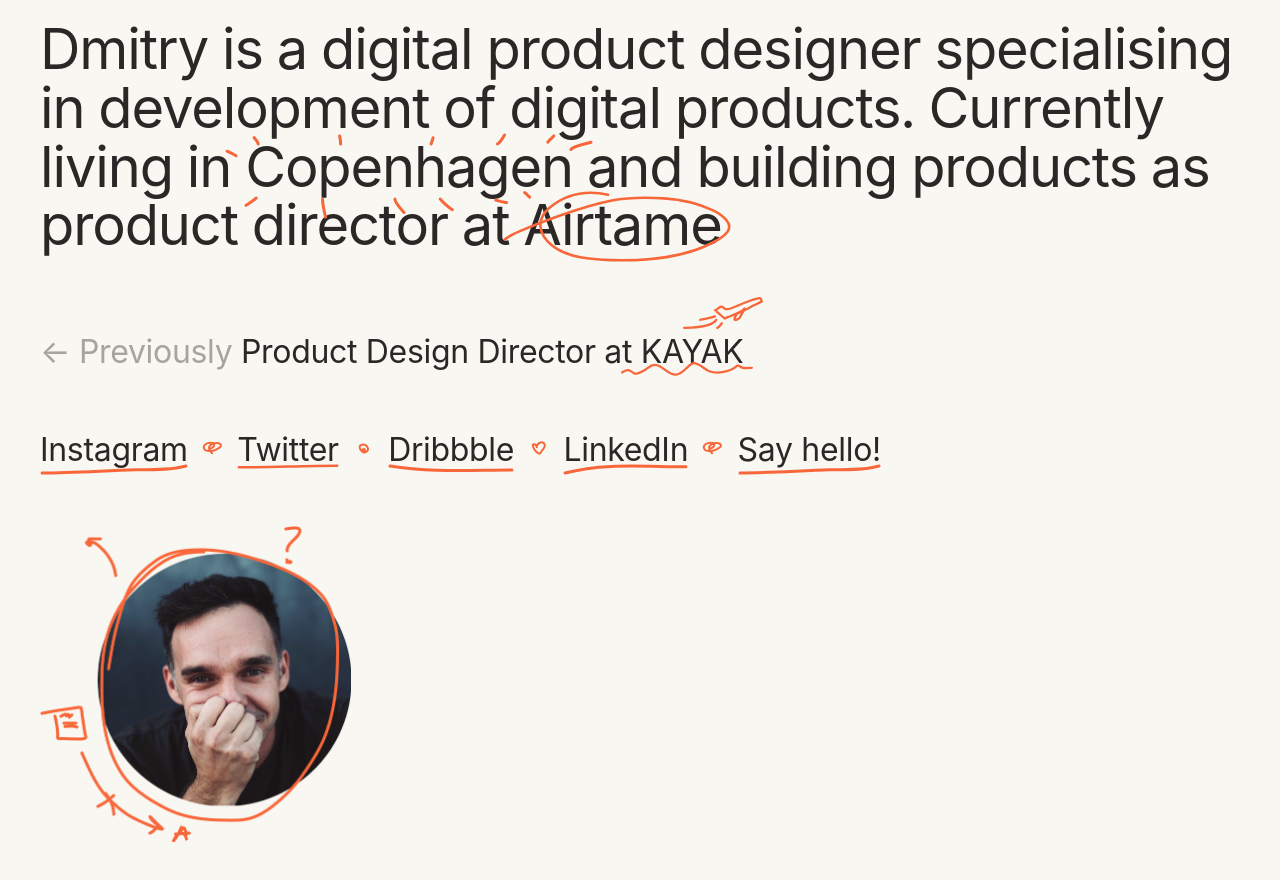
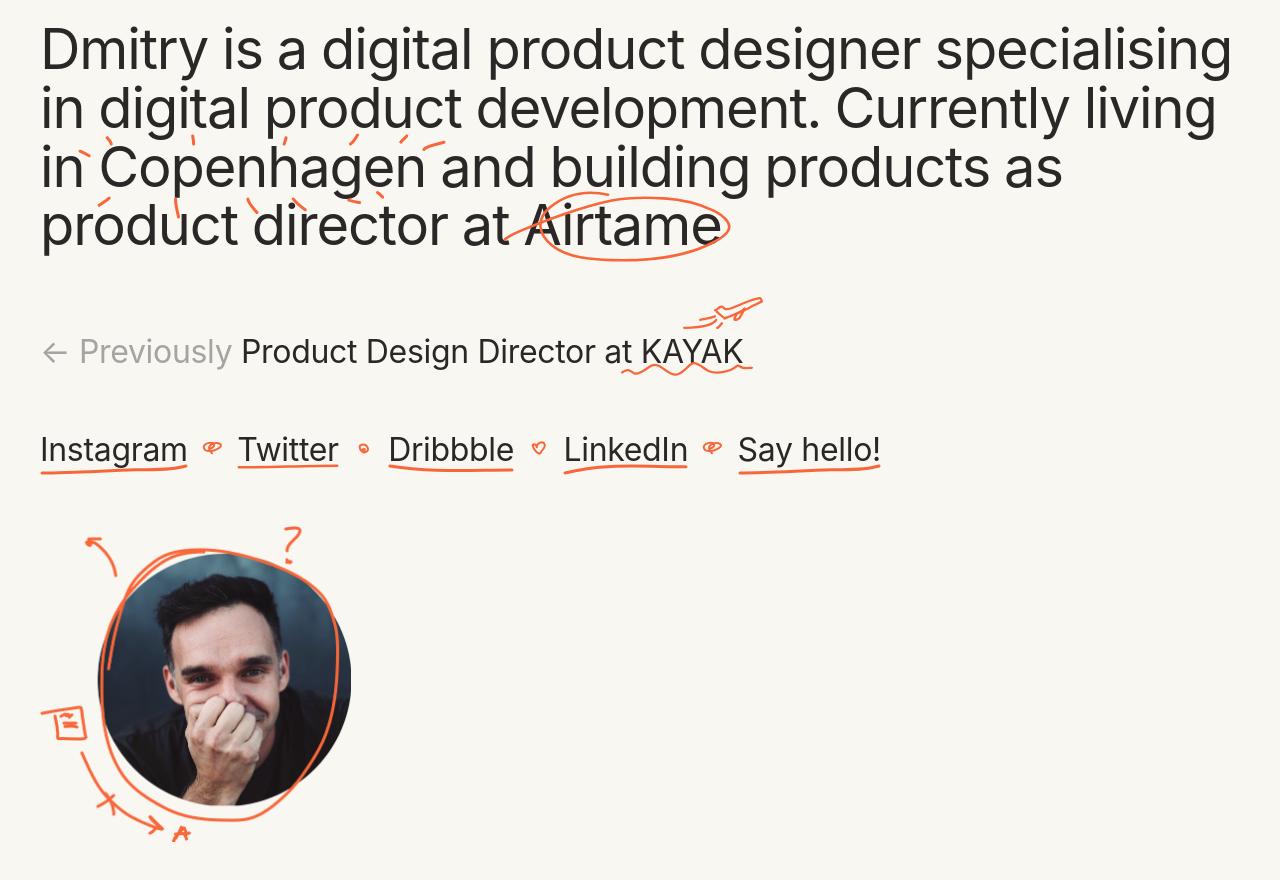
Before and after one commit to robo/robo.github.io, a plain HTML site: page index.html in a window 1280 px wide. Drawn offline with Linux system fonts and the light colour scheme; a web font is replaced by a local one.

Commit message:
Changed copy a little

```diff
--- a/index.html
+++ b/index.html
@@ -16,7 +16,7 @@
             <!-- <div class="left">X:21 Y:35 UTC <span id="UTC"></span>140034</div> -->
         <!-- </div> -->
         <p class="welcome-copy">
-            Dmitry is a digital product designer specialising in development of digital products. Currently living in <span>Copenhagen</span> and building products as product director at <a href="https://www.airtame.com">Airtame</a>
+            Dmitry is a digital product designer specialising in digital product development. Currently living in <span>Copenhagen</span> and building products as product director at <a href="https://www.airtame.com">Airtame</a>
         </p>
         <p class="previous-copy">
             <span>← Previously</span> Product Design Director at <a href="https://www.kayak.com">KAYAK</a>
```
